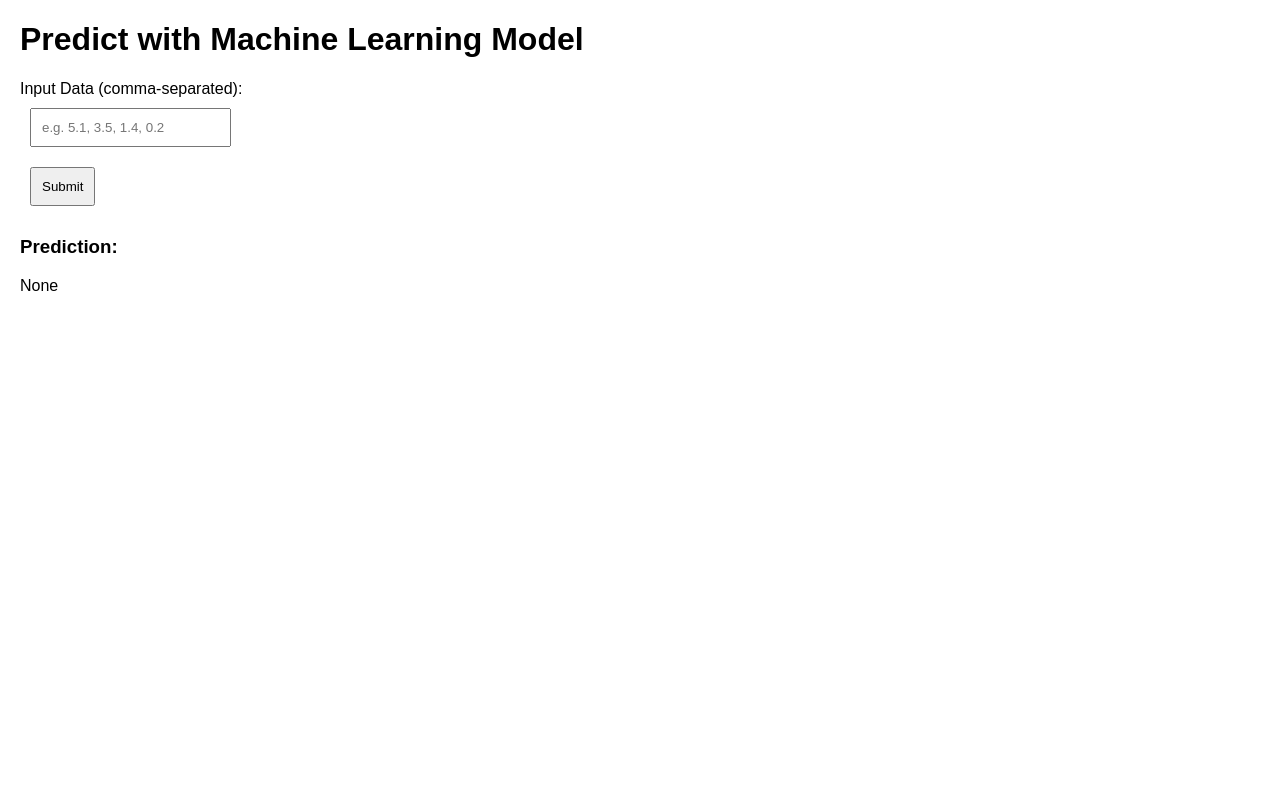
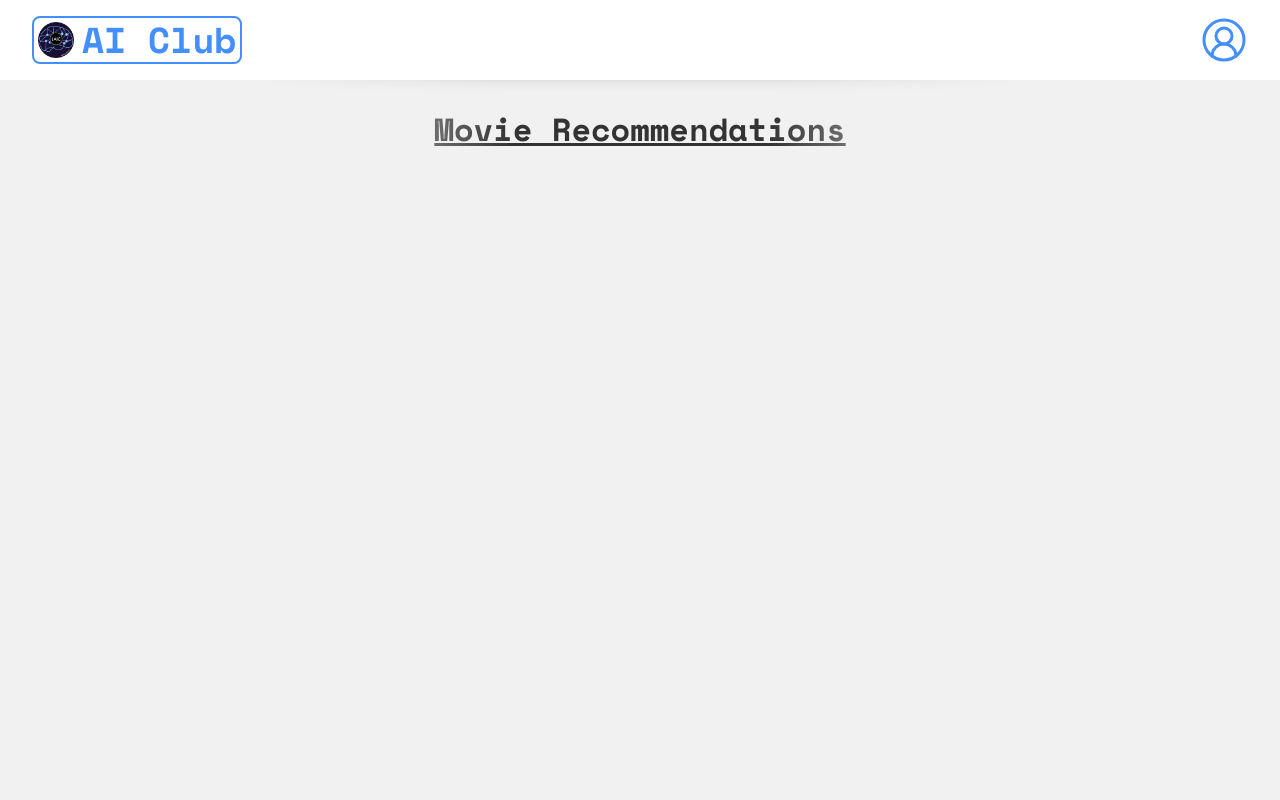
Before and after one commit to loyolaAI/MovieRec-F24, a Flask app: page / in a window 1280 px wide. Run offline with Flask 3, Linux system fonts and the light colour scheme; parts of the project's set-up code (start-up, migrations or seed data) failed here and were passed over; some libraries are stand-ins or nearby versions.

Commit message:
- Basic styling - Added favicon/logo

```diff
--- /dev/null
+++ b/app/static/styles/mainPage.css
@@ -0,0 +1,177 @@
+@import url('https://fonts.googleapis.com/css2?family=Space+Mono:ital,wght@0,400;0,700;1,400;1,700&display=swap');
+@import 'node_modules/modern-normalize/modern-normalize.css';
+
+/* ============ CSS RESETS ============ */
+
+/* Box sizing rules */
+*,
+*::before,
+*::after {
+  box-sizing: border-box;
+}
+/* Prevent font size inflation */
+html {
+  -moz-text-size-adjust: none;
+  -webkit-text-size-adjust: none;
+  text-size-adjust: none;
+}
+/* Remove default margin in favour of better control in authored CSS */
+body, h1, h2, h3, h4, p,
+figure, blockquote, dl, dd {
+  margin-block-end: 0;
+}
+/* Remove list styles on ul, ol elements with a list role, which suggests default styling will be removed */
+ul[role='list'],
+ol[role='list'] {
+  list-style: none;
+}
+/* Set core body defaults */
+body {
+  min-height: 100vh;
+  line-height: 1.5;
+}
+/* Set shorter line heights on headings and interactive elements */
+h1, h2, h3, h4,
+button, input, label {
+  line-height: 1.1;
+}
+/* Balance text wrapping on headings */
+h1, h2,
+h3, h4 {
+  text-wrap: balance;
+}
+/* Make images easier to work with */
+img,
+picture {
+  max-width: 100%;
+  display: block;
+}
+/* Inherit fonts for inputs and buttons */
+input, button,
+textarea, select {
+  font-family: inherit;
+  font-size: inherit;
+}
+/* Make sure textareas without a rows attribute are not tiny */
+textarea:not([rows]) {
+  min-height: 10em;
+}
+/* Anything that has been anchored to should have extra scroll margin */
+:target {
+  scroll-margin-block: 5ex;
+}
+:root {
+  --primary: #448FFF;
+}
+
+/* ============ CSS RESETS ============ */
+
+body {
+  font-family: 'Roboto', sans-serif;
+  font-size: 16px;
+  line-height: 1.5;
+  color: #333;
+  background-color: #f1f1f1;
+
+  display: flex;
+  flex-direction: column;
+  min-height: 100vh;
+}
+
+
+/* ============ FONT STYLES ============ */
+.space-mono-regular {
+  font-family: "Space Mono", monospace;
+  font-weight: 400;
+  font-style: normal;
+}
+
+.space-mono-bold {
+  font-family: "Space Mono", monospace;
+  font-weight: 700;
+  font-style: normal;
+}
+
+.space-mono-regular-italic {
+  font-family: "Space Mono", monospace;
+  font-weight: 400;
+  font-style: italic;
+}
+
+.space-mono-bold-italic {
+  font-family: "Space Mono", monospace;
+  font-weight: 700;
+  font-style: italic;
+}
+
+/* ============ FONT STYLES ============ */
+
+
+
+/* ============ GLOBAL STYLES ============ */
+
+header {
+  display: flex;
+  justify-content: space-between;
+  padding: 1rem 2rem;
+  box-shadow: 0 10px 20px -20px gray;
+  background-color: white;
+}
+
+header > h1 {
+  margin: 0;
+  border-radius: 8px;
+  padding: 4px;
+  border: 2px solid var(--primary);
+  line-height: 36px;
+  font-size: 36px;
+  user-select: none;
+  cursor: pointer;
+  display: flex;
+  gap: 8px;
+
+  & > img {
+    height: 36px;
+    width: 36px;
+  }
+
+  & > a {
+    cursor: pointer;
+    text-decoration: none;
+    color: var(--primary);
+
+    &:focus-visible {
+      outline: none;
+    }
+  }
+}
+
+main {
+  flex: 1;
+  padding: 2rem;
+  position: relative;
+
+  &::before {
+    position: absolute;
+    content: '';
+    top: 0;
+    left: 0;
+
+    height: 100%;
+    width: 512px;
+    background: linear-gradient(to right, #f1f1f1 0%, #f1f1f1 50%, rgba(241, 241, 241, 0) 100%);
+  }
+
+  &::after {
+    position: absolute;
+    content: '';
+    top: 0;
+    right: 0;
+
+    height: 100%;
+    width: 512px;
+    background: linear-gradient(to left, #f1f1f1 0%, #f1f1f1 50%, rgba(241, 241, 241, 0) 100%);;
+  }
+}
+
+/* ============ GLOBAL STYLES ============ */
--- a/app/templates/index.html
+++ b/app/templates/index.html
@@ -1,38 +1,35 @@
+<!-- https://www.figma.com/proto/xCQVJTNH7W89hGw1UcIeTF/AI-Club-Movie-Rec?node-id=1-2&t=MrUPHNe0JSrllMlu-1 -->
+
 <!DOCTYPE html>
 <html lang="en">
 <head>
   <meta charset="UTF-8">
   <meta name="viewport" content="width=device-width, initial-scale=1.0">
-    <title>Machine Learning Model API</title>
-    <style>
-        body {
-            font-family: Arial, sans-serif;
-            margin: 20px;
-        }
-        input, button {
-            padding: 10px;
-            margin: 10px;
-        }
-        .result {
-            margin-top: 20px;
-        }
-    </style>
-</head>
-<body>
-    <h1>Predict with Machine Learning Model</h1>
+  <title>AI Club | MovieRec</title>
+  <link rel="stylesheet" type="text/css" href="{{ url_for('static', filename='styles/mainPage.css') }}">
+  <link rel="stylesheet" href="https://cdn.jsdelivr.net/npm/modern-normalize@3.0.1/modern-normalize.min.css">
+  <link rel="shortcut icon" href="{{ url_for('static', filename='favicon.ico') }}"></head>
+<body class="space-mono-regular">
+  <header>
+    <h1>
+      <img alt="logo" src="{{url_for('static', filename='logo.png')}}"/>
+      <a href="index.html">AI Club</a>
+    </h1>
 
-    <label for="inputData">Input Data (comma-separated):</label>
-    <br>
-    <input type="text" id="inputData" placeholder="e.g. 5.1, 3.5, 1.4, 0.2">
-    <br>
-    <button onclick="makePrediction()">Submit</button>
+    <svg xmlns="http://www.w3.org/2000/svg" width="48" height="48" viewBox="0 0 24 24" fill="none" stroke="var(--primary)" stroke-width="1.5" stroke-linecap="round" stroke-linejoin="round" class="lucide lucide-circle-user-round">
+      <path d="M18 20a6 6 0 0 0-12 0"/>
+      <circle cx="12" cy="10" r="4"/>
+      <circle cx="12" cy="12" r="10"/>
+    </svg>
+  </header>
+  <main>
+    <h1 style="font-size: xx-large; margin-top: 0; text-decoration: underline; text-align: center;">Movie Recommendations</h1>
 
-    <div class="result">
-        <h3>Prediction:</h3>
-        <p id="predictionResult">None</p>
-    </div>
 
-    <script>
+  </main>
+
+
+  <!-- <script>
     async function makePrediction() {
     const input = document.getElementById('inputData').value;
     const inputData = input.split(',').map(Number);  // Convert input to an array of numbers
@@ -57,7 +54,7 @@
     console.error('Error:', error);
     }
     }
-    </script>
+  </script> -->
 
 </body>
 </html>
```
Also changed, not shown: app/static/favicon.ico (added), app/static/logo.png (added). Lines whose indentation alone changed are shown as unchanged.
